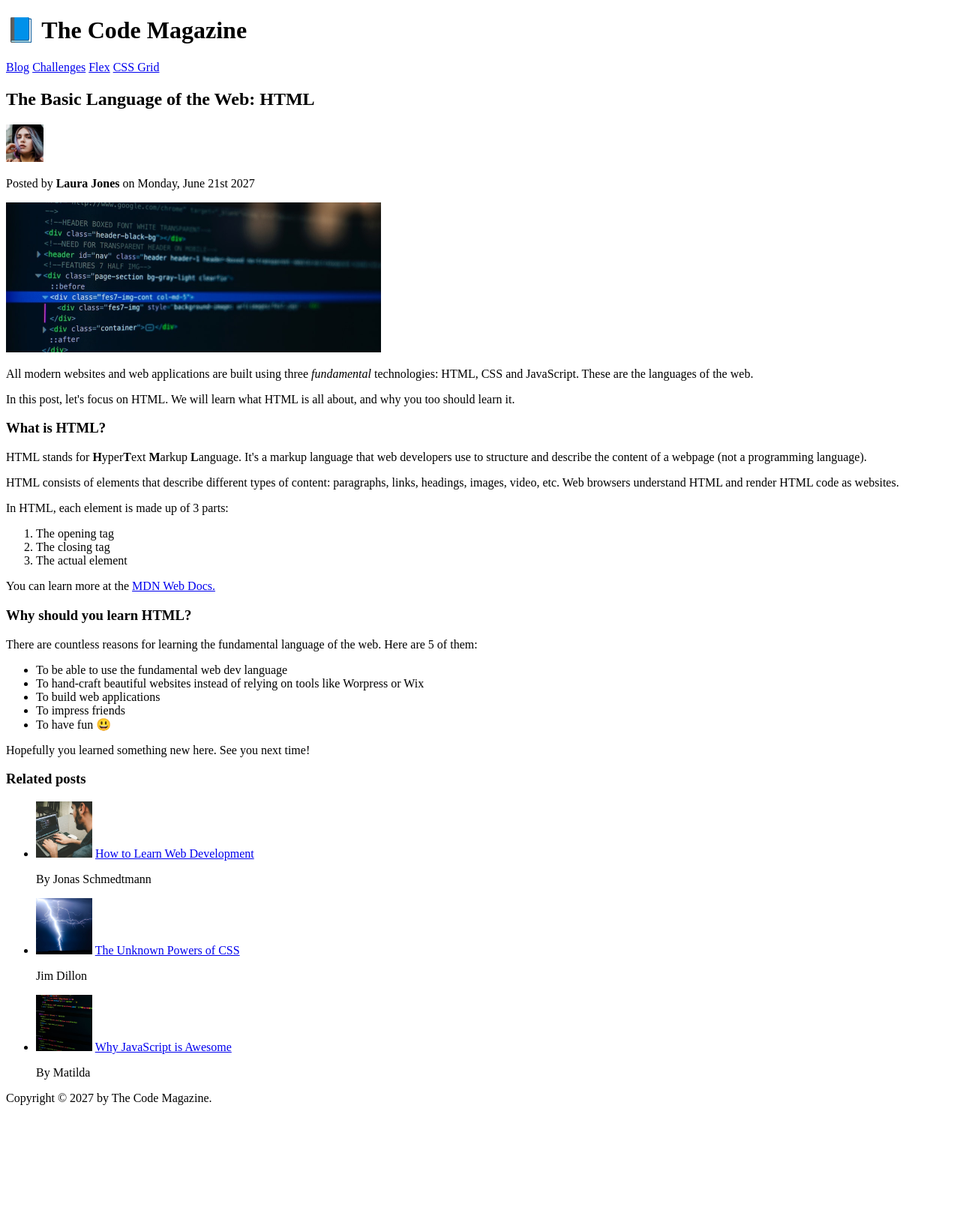
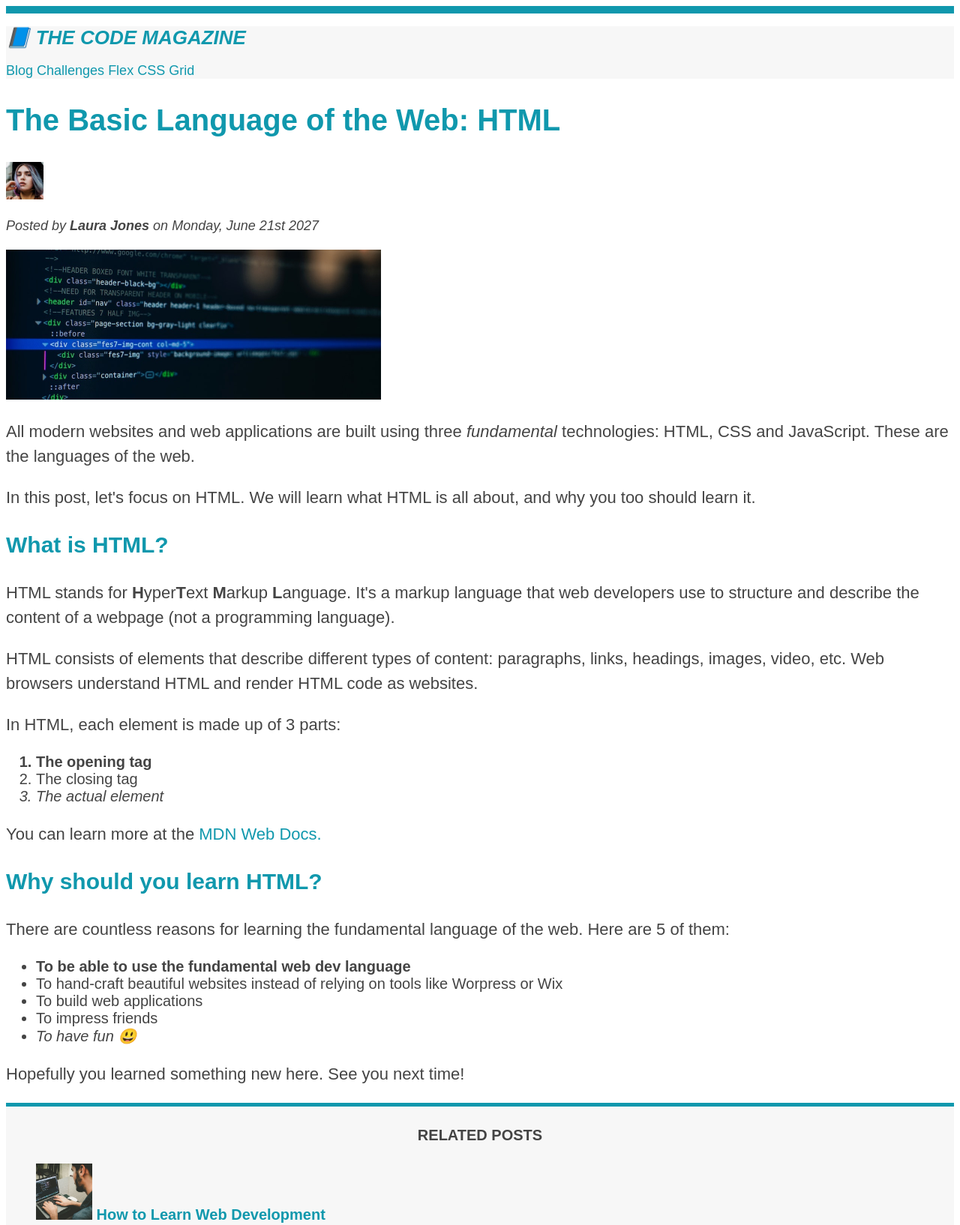
Before and after one commit to JoseManuelGzz/Build-Responsive-Real-World-Websites-With-HTML-and-CSS, a plain HTML site: page 03-CSS-Fundamentals/index.html in a window 1280 px wide. Shown: the top 1634 px of the page at 75% size. Before the commit the page ends 1482 px from the top, so only its background shows below. Drawn offline with Linux system fonts and the light colour scheme.

Commit message:
CSS Fundamentals Pt.1

```diff
--- /dev/null
+++ b/03-CSS-Fundamentals/article-style.css
@@ -0,0 +1,59 @@
+body {
+  font-family: sans-serif;
+  line-height: 1.4;
+}
+
+.product {
+  border: 4px solid black;
+}
+
+.product-title {
+  text-align: center;
+  font-size: 22px;
+  text-transform: uppercase;
+  background-color: #f7f7f7;
+}
+
+.price {
+  font-size: 24px;
+}
+
+.shipping {
+  font-size: 12px;
+  text-transform: uppercase;
+  font-weight: bold;
+  color: #777;
+}
+
+.more-info:link,
+.more-info:visited {
+  color: black;
+}
+
+.more-info:hover,
+.more-info:active {
+  text-decoration: none;
+}
+
+.details-title {
+  text-transform: uppercase;
+  font-size: 16px;
+}
+
+.details-list {
+  list-style: square;
+}
+
+.add-cart {
+  background-color: black;
+  border: none;
+  color: #fff;
+  font-size: 20px;
+  text-transform: uppercase;
+  cursor: pointer;
+}
+
+.add-cart:hover {
+  color: #000;
+  background-color: #fff;
+}
--- a/02-HTML Fundamentals/index.html
+++ b/03-CSS-Fundamentals/index.html
@@ -2,12 +2,13 @@
 <html lang="en">
   <head>
     <meta charset="UTF-8" />
+    <link href="../03-CSS-Fundamentals/style.css" rel="stylesheet" />
     <meta http-equiv="X-UA-Compatible" content="IE=edge" />
     <meta name="viewport" content="width=device-width, initial-scale=1.0" />
     <title>The Basic Language of the Web: HTML</title>
   </head>
   <body>
-    <header>
+    <header class="main-header">
       <h1>📘 The Code Magazine</h1>
 
       <nav>
@@ -29,7 +30,9 @@
           height="50"
         />
 
-        <p>Posted by <strong>Laura Jones</strong> on Monday, June 21st 2027</p>
+        <p id="author">
+          Posted by <strong>Laura Jones</strong> on Monday, June 21st 2027
+        </p>
 
         <img
           src="../02-HTML Fundamentals/img/post-img.jpg"
@@ -65,7 +68,7 @@
       <p>In HTML, each element is made up of 3 parts:</p>
 
       <ol>
-        <li>The opening tag</li>
+        <li class="first-li">The opening tag</li>
         <li>The closing tag</li>
         <li>The actual element</li>
       </ol>
@@ -86,7 +89,9 @@
         web. Here are 5 of them:
       </p>
       <ul>
-        <li>To be able to use the fundamental web dev language</li>
+        <li class="first-li">
+          To be able to use the fundamental web dev language
+        </li>
         <li>
           To hand-craft beautiful websites instead of relying on tools like
           Worpress or Wix
@@ -99,8 +104,8 @@
     </article>
 
     <aside>
-      <h3>Related posts</h3>
-      <ul>
+      <h4>Related posts</h4>
+      <ul class="related">
         <li>
           <img
             src="img/related-1.jpg"
@@ -109,7 +114,7 @@
             height="75"
           />
           <a href="#">How to Learn Web Development</a>
-          <p>By Jonas Schmedtmann</p>
+          <p class="related-author">By Jonas Schmedtmann</p>
         </li>
         <li>
           <img
@@ -119,7 +124,7 @@
             height="75"
           />
           <a href="#">The Unknown Powers of CSS</a>
-          <p>Jim Dillon</p>
+          <p class="related-author">Jim Dillon</p>
         </li>
         <li>
           <img
@@ -129,11 +134,15 @@
             height="75"
           />
           <a href="#">Why JavaScript is Awesome</a>
-          <p>By Matilda</p>
+          <p class="related-author">By Matilda</p>
         </li>
       </ul>
     </aside>
 
-    <footer>Copyright &copy; 2027 by The Code Magazine.</footer>
+    <footer>
+      <p id="copyright" class="copyright text">
+        Copyright &copy; 2027 by The Code Magazine.
+      </p>
+    </footer>
   </body>
 </html>
--- /dev/null
+++ b/03-CSS-Fundamentals/style.css
@@ -0,0 +1,143 @@
+* {
+  /* border-top: 10px solid #1098ad; */
+}
+
+body {
+  color: #444;
+  font-family: sans-serif;
+  border-top: 10px solid #1098ad;
+}
+
+h1,
+h2,
+h3 {
+  color: #1098ad;
+}
+
+h1 {
+  font-size: 26px;
+  text-transform: uppercase;
+  font-style: italic;
+}
+
+h2 {
+  font-size: 40px;
+}
+
+h3 {
+  font-size: 30px;
+}
+
+h4 {
+  font-size: 20px;
+  text-transform: uppercase;
+  text-align: center;
+}
+
+p {
+  font-size: 22px;
+  line-height: 1.5;
+}
+
+li {
+  font-size: 20px;
+}
+
+/* footer p {
+  font-size: 16px;
+} */
+
+/*article header p {
+  font-style: italic;
+}*/
+
+#author {
+  font-style: italic;
+  font-size: 18px;
+}
+
+#copyright {
+  font-size: 16px;
+}
+
+.related-author {
+  font-size: 18px;
+  font-weight: bold;
+}
+
+.related {
+  list-style: none;
+}
+
+.main-header {
+  background-color: #f7f7f7;
+}
+
+aside {
+  background-color: #f7f7f7;
+  border-top: 5px solid #1098ad;
+  border-bottom: 5px solid #1098ad;
+}
+
+/* .first-li {
+  font-weight: bold;
+} */
+
+li:first-child {
+  font-weight: bold;
+}
+
+li:last-child {
+  font-style: italic;
+}
+
+li:nth-child(even) {
+  /* color: red; */
+}
+
+/*Misconception: this won't work */
+article p:first-child {
+  color: red;
+}
+
+/*Styling links LVHA */
+a:link {
+  color: #1098ad;
+  text-decoration: none;
+}
+
+a:visited {
+  color: #1098ad;
+}
+
+a:hover {
+  color: orangered;
+  font-weight: bold;
+  text-decoration: underline orangered;
+}
+
+a:active {
+  background-color: black;
+  font-style: italic;
+}
+
+/*Resolving conflict */
+/* #copyright {
+  color: red;
+}
+
+.copyright {
+  color: blue;
+}
+
+.text {
+  color: yellow;
+}
+
+footer p {
+  color: green !important;
+} */
+
+nav {
+  font-size: 18px;
+}
```
Also changed, not shown: 03-CSS-Fundamentals/article.html (added, +37 -0 lines), 03-CSS-Fundamentals/blog.html (added, +13 -0 lines), 03-CSS-Fundamentals/img/laura-jones.jpg (added), 03-CSS-Fundamentals/img/post-img.jpg (added), 03-CSS-Fundamentals/img/related-1.jpg (added), 03-CSS-Fundamentals/img/related-2.jpg (added), 03-CSS-Fundamentals/img/related-3.jpg (added).
